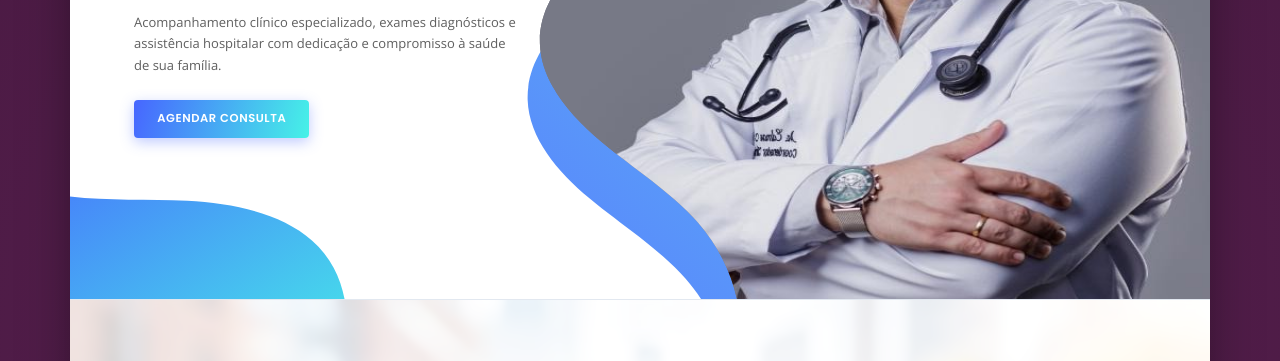
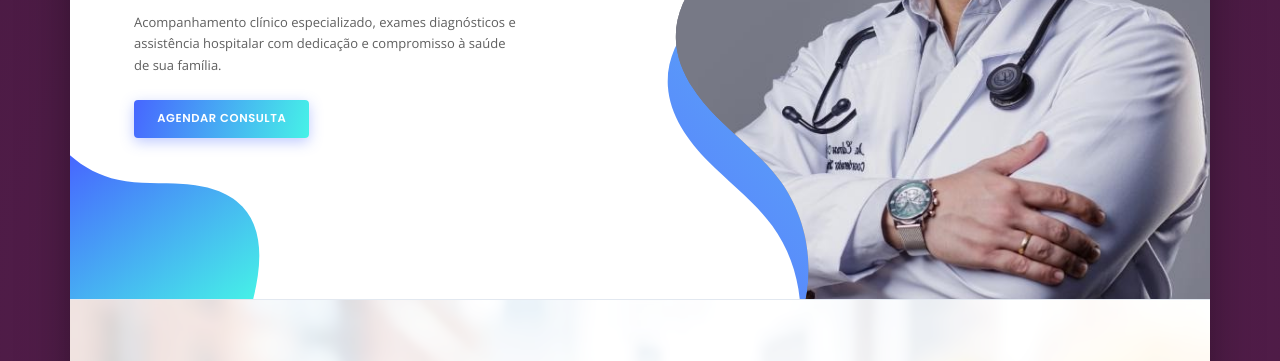
Before and after one commit to josejacobpn-png/Dr-Edmar-Mesquita, a plain HTML site: page index.html in a window 1280 px wide. Shown: the part 422-783 px from the top of the page. Drawn offline with nearby package versions, Linux system fonts and the light colour scheme.

Commit message:
fix: render doctor photo with strict 1:1 proportional scaling inside vector frame

```diff
--- a/index.html
+++ b/index.html
@@ -137,10 +137,32 @@
     <section id="hero" class="relative w-full overflow-hidden bg-white min-h-[480px] sm:min-h-[520px] lg:min-h-[560px] flex items-center">
 
       <!-- ========================================================================= -->
-      <!-- ILUSTRAÇÃO VETORIAL SVG COM AS ONDAS E MÁSCARAS EXTRAÍDAS DO EPS ORIGINAL -->
+      <!-- BOLHA ORGÂNICA DO CANTO INFERIOR ESQUERDO (Obj 33 / Corner Blob) -->
       <!-- ========================================================================= -->
-      <div class="hidden lg:block absolute inset-0 w-full h-full pointer-events-none z-10">
-        <svg class="w-full h-full" viewBox="65 66.65 620 366.7" preserveAspectRatio="none" fill="none" xmlns="http://www.w3.org/2000/svg">
+      <div class="hidden lg:block absolute left-0 bottom-0 pointer-events-none z-10">
+        <svg class="w-48 h-36" viewBox="0 336 210 164" preserveAspectRatio="xMinYMax meet" fill="none" xmlns="http://www.w3.org/2000/svg">
+          <defs>
+            <linearGradient id="vectorWaveGradientLeft" x1="0%" y1="0%" x2="100%" y2="100%">
+              <stop offset="0%" stop-color="#4766FF" />
+              <stop offset="100%" stop-color="#46F2E7" />
+            </linearGradient>
+          </defs>
+          <path d="M 128.76 369.09
+                   C 104 367.51, 78.84 369.65, 54.62 364.32
+                   C 34.38 359.86, 15.52 349.93, 0 336.22
+                   L 0 500
+                   L 208.67 500
+                   C 217.67 463.68, 221.71 421.94, 196.58 395.01
+                   C 179.65 376.88, 153.51 370.66, 128.76 369.09 Z"
+                fill="url(#vectorWaveGradientLeft)" />
+        </svg>
+      </div>
+
+      <!-- ========================================================================= -->
+      <!-- MOLDURA VETORIAL E FOTO DO MÉDICO 100% PROPORCIONAL (SEM DISTORÇÃO) -->
+      <!-- ========================================================================= -->
+      <div class="hidden lg:block absolute right-0 top-0 bottom-0 w-[50%] xl:w-[48%] h-full pointer-events-none z-10 overflow-hidden">
+        <svg class="w-full h-full" viewBox="310 0 450 500" preserveAspectRatio="xMaxYMid slice" fill="none" xmlns="http://www.w3.org/2000/svg">
           <defs>
             <!-- Gradiente linear exato do vetor original (Obj 47 / 56: #4766FF a #46F2E7) -->
             <linearGradient id="vectorWaveGradient" x1="0%" y1="0%" x2="100%" y2="100%">
@@ -200,28 +222,18 @@
                    C 428.33 37.11, 428.52 37.36, 428.7 37.61 Z"
                 fill="url(#vectorWaveGradientReverse)" opacity="0.9" />
 
-          <!-- 3. FOTO DO DR. EDMAR AJUSTADA PERFEITAMENTE AO ESPAÇO DA ONDA -->
+          <!-- 3. FOTO DO DR. EDMAR ENCAIXADA RIGOROSAMENTE NA MOLDURA COM PROPORÇÃO 1:1 REAL -->
           <g clip-path="url(#doctorVectorClip)">
-            <!-- Fundo estúdio que combina com as bordas da foto (#777986) -->
-            <rect x="320" y="66.65" width="370" height="366.7" fill="#777986" />
-            <!-- Foto preenchendo e se ajustando ao espaço sem sobras ou margens vazias -->
+            <!-- Fundo estúdio que harmoniza com as bordas da foto (#777986) -->
+            <rect x="310" y="0" width="450" height="500" fill="#777986" />
+            <!-- Foto com proporção natural preservada (sem esticar) e enquadramento ideal -->
             <image href="dr_edmar_flipped.jpg"
-                   x="320"
-                   y="66.65"
-                   width="370"
-                   height="366.7"
+                   x="310"
+                   y="10"
+                   width="450"
+                   height="490"
                    preserveAspectRatio="xMidYMid slice" />
           </g>
-
-          <!-- 4. BOLHA ORGÂNICA DO CANTO INFERIOR ESQUERDO (Obj 33 / Corner Blob) -->
-          <path d="M 128.76 369.09
-                   C 104 367.51, 78.84 369.65, 54.62 364.32
-                   C 34.38 359.86, 15.52 349.93, 0 336.22
-                   L 0 500
-                   L 208.67 500
-                   C 217.67 463.68, 221.71 421.94, 196.58 395.01
-                   C 179.65 376.88, 153.51 370.66, 128.76 369.09 Z"
-                fill="url(#vectorWaveGradient)" />
         </svg>
       </div>
 
```
